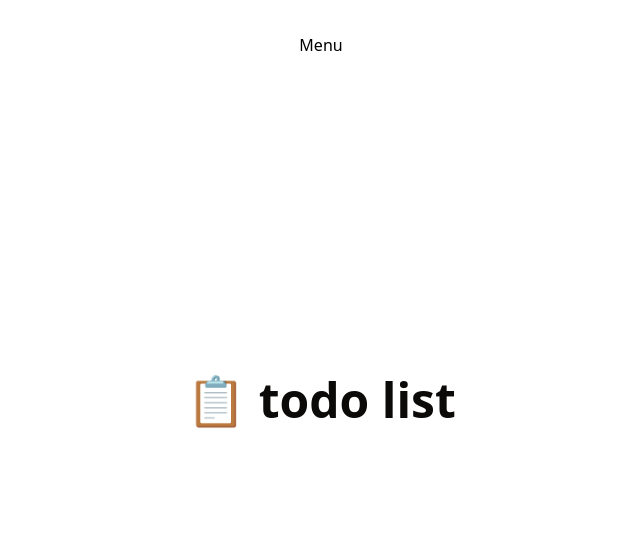
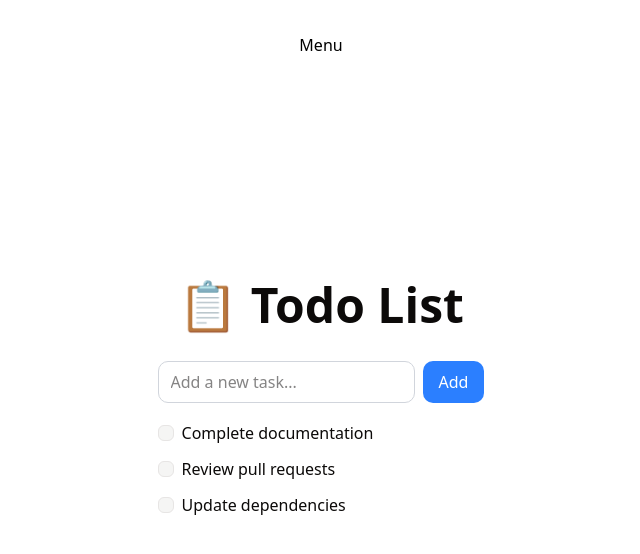
Before and after one commit to kbsi/todo_front, a Next.js app: page / in a window 1280 px wide. Shown: the top 554 px of the page, without its empty margins (319-959 px from the left). Built offline with nearby package versions, Linux system fonts and the light colour scheme.

Commit message:
feat: add TodoItem and TodoListDemo components for enhanced todo list functionality

```diff
--- a/src/app/page.tsx
+++ b/src/app/page.tsx
@@ -4,18 +4,17 @@ import React, { useState } from "react";
 import { HoveredLink, Menu, MenuItem, ProductItem } from "@/components/ui/navbar-menu";
 import { cn } from "@/lib/utils";
 import Link from "next/link";
+import { TodoListDemo } from "@/components/ui/todo-list-demo";
 
 export default function Home() {
   return (
     <div className="relative w-full flex items-center justify-center">
       <Navbar className="top-2" />
-      <p className="flex justify-center items-center h-screen">
-
-        <span className="text-5xl font-bold">📋 todo list</span>
-
-      </p>
+      <div className="flex flex-col justify-center items-center h-screen gap-8">
+        <span className="text-5xl font-bold">📋 Todo List</span>
+        <TodoListDemo />
+      </div>
     </div>
-
   );
 }
 
@@ -32,7 +31,6 @@ function Navbar({ className }) {
             <HoveredLink href="/contact">Contact</HoveredLink>
           </div>
         </MenuItem>
-
       </Menu>
     </div>
   );
--- /dev/null
+++ b/src/components/ui/to-do-item.tsx
@@ -0,0 +1,136 @@
+import React from "react";
+import { motion, AnimatePresence, useMotionValue, animate } from "framer-motion";
+import { CircleCheck, Trash } from "lucide-react";
+import { cn } from "@/lib/utils";
+
+export interface Todo {
+  id: number;
+  title: string;
+  completed: boolean;
+}
+
+interface TodoItemProps {
+  todo: Todo;
+  onComplete: (id: number) => void;
+  onDelete: (id: number) => void;
+  onShowActions?: (id: number | null) => void;
+  showActions?: number | null;
+  className?: string;
+}
+
+export function TodoItem({
+  todo,
+  onComplete,
+  onDelete,
+  onShowActions,
+  showActions,
+  className
+}: TodoItemProps) {
+  const x = useMotionValue(0);
+
+  return (
+    <motion.div layout className={cn("flex min-h-7 items-center gap-2", className)}>
+      <motion.button
+        className="flex h-4 w-4 items-center justify-center rounded-sm border bg-secondary text-secondary-foreground"
+        style={{ x }}
+        onClick={() => {
+          onComplete(todo.id);
+          onShowActions?.(null);
+        }}
+      >
+        {todo.completed && (
+          <svg viewBox="0 0 26 31" fill="none" xmlns="http://www.w3.org/2000/svg" className="w-[8px]">
+            <motion.path
+              initial={{ pathLength: 0 }}
+              animate={{ pathLength: 1 }}
+              exit={{ pathLength: 0 }}
+              transition={{ duration: 0.6, type: "spring", bounce: 0 }}
+              d="M2.25781 13.903L6.2995 27.8624C6.54178 28.6992 7.66377 28.8476 8.11527 28.1026L23.9323 2.00293"
+              stroke="currentColor"
+              strokeWidth="4"
+              strokeLinecap="round"
+            />
+          </svg>
+        )}
+      </motion.button>
+
+      <motion.p
+        animate={{ opacity: todo.completed ? 0.3 : 1 }}
+        transition={{ duration: 0.3 }}
+        className="relative flex select-none items-center"
+        drag="x"
+        dragConstraints={{ left: 0, right: 0 }}
+        dragElastic={0.12}
+        onDrag={(e, info) => {
+          if (showActions) onShowActions?.(null);
+          x.set(decay(info.offset.x / 5, 30));
+        }}
+        onDragEnd={(e, info) => {
+          if (info.offset.x > 50) {
+            onComplete(todo.id);
+          } else if (info.offset.x < -20 && !todo.completed) {
+            onShowActions?.(todo.id);
+          }
+          animate(x, 0);
+        }}
+      >
+        {todo.title}
+        <AnimatePresence>
+          {todo.completed && (
+            <motion.span
+              initial={{ width: 0 }}
+              animate={{ width: "100%" }}
+              exit={{ width: 0 }}
+              transition={{ duration: 0.3 }}
+              className="absolute left-0 inline-block h-px bg-foreground"
+            />
+          )}
+        </AnimatePresence>
+      </motion.p>
+
+      <AnimatePresence initial={false}>
+        {showActions === todo.id && (
+          <div className="ml-auto flex items-center gap-px">
+            <motion.button
+              initial={{ x: 50, opacity: 0 }}
+              animate={{ x: 0, opacity: 1 }}
+              exit={{ x: 50, opacity: 0 }}
+              transition={{ duration: 0.5, type: "spring", bounce: 0 }}
+              className="rounded-md p-1 transition-colors hover:bg-secondary"
+              onClick={() => {
+                onComplete(todo.id);
+                onShowActions?.(null);
+              }}
+            >
+              <CircleCheck size={20} />
+            </motion.button>
+            <motion.button
+              initial={{ x: 50, opacity: 0 }}
+              animate={{ x: 0, opacity: 1 }}
+              exit={{ x: 50, opacity: 0 }}
+              transition={{
+                duration: 0.5,
+                type: "spring",
+                bounce: 0,
+                delay: showActions ? 0.05 : 0,
+              }}
+              className="rounded-md p-1 transition-colors hover:bg-secondary"
+              onClick={() => {
+                onDelete(todo.id);
+                onShowActions?.(null);
+              }}
+            >
+              <Trash size={20} />
+            </motion.button>
+          </div>
+        )}
+      </AnimatePresence>
+    </motion.div>
+  );
+}
+
+function decay(value: number, max: number) {
+  let entry = value / max;
+  let sigmoid = 2 / (1 + Math.exp(-entry)) - 1;
+  return sigmoid * max;
+}
--- /dev/null
+++ b/src/components/ui/todo-list-demo.tsx
@@ -0,0 +1,69 @@
+import * as React from "react";
+import { TodoItem, type Todo } from "@/components/ui/to-do-item";
+
+const todosData: Todo[] = [
+  { id: 1, title: "Complete documentation", completed: false },
+  { id: 2, title: "Review pull requests", completed: false },
+  { id: 3, title: "Update dependencies", completed: false },
+];
+
+export function TodoListDemo() {
+  const [todos, setTodos] = React.useState(todosData);
+  const [show, setShow] = React.useState<number | null>(null);
+  const [newTodo, setNewTodo] = React.useState("");
+
+  const handleToggle = (id: number) => {
+    setTodos((prev) =>
+      prev.map((t) => (t.id === id ? { ...t, completed: !t.completed } : t))
+    );
+  };
+
+  const handleDelete = (id: number) => {
+    setTodos((prev) => prev.filter((t) => t.id !== id));
+  };
+
+  const handleAddTodo = (e: React.FormEvent) => {
+    e.preventDefault();
+    if (newTodo.trim() === "") return;
+
+    const newId = todos.length > 0 ? Math.max(...todos.map(t => t.id)) + 1 : 1;
+    setTodos((prev) => [
+      ...prev,
+      { id: newId, title: newTodo.trim(), completed: false },
+    ]);
+    setNewTodo("");
+  };
+
+  return (
+    <div className="flex flex-col gap-4 w-full max-w-md">
+      <form onSubmit={handleAddTodo} className="flex gap-2">
+        <input
+          type="text"
+          value={newTodo}
+          onChange={(e) => setNewTodo(e.target.value)}
+          placeholder="Add a new task..."
+          className="flex-1 px-3 py-2 rounded-lg border border-gray-300 focus:outline-none focus:ring-2 focus:ring-blue-500"
+        />
+        <button
+          type="submit"
+          className="px-4 py-2 bg-blue-500 text-white rounded-lg hover:bg-blue-600"
+        >
+          Add
+        </button>
+      </form>
+
+      <div className="flex flex-col gap-2 w-full">
+        {todos.map((todo) => (
+          <TodoItem
+            key={todo.id}
+            todo={todo}
+            onComplete={handleToggle}
+            onDelete={handleDelete}
+            showActions={show}
+            onShowActions={setShow}
+          />
+        ))}
+      </div>
+    </div>
+  );
+}
```
